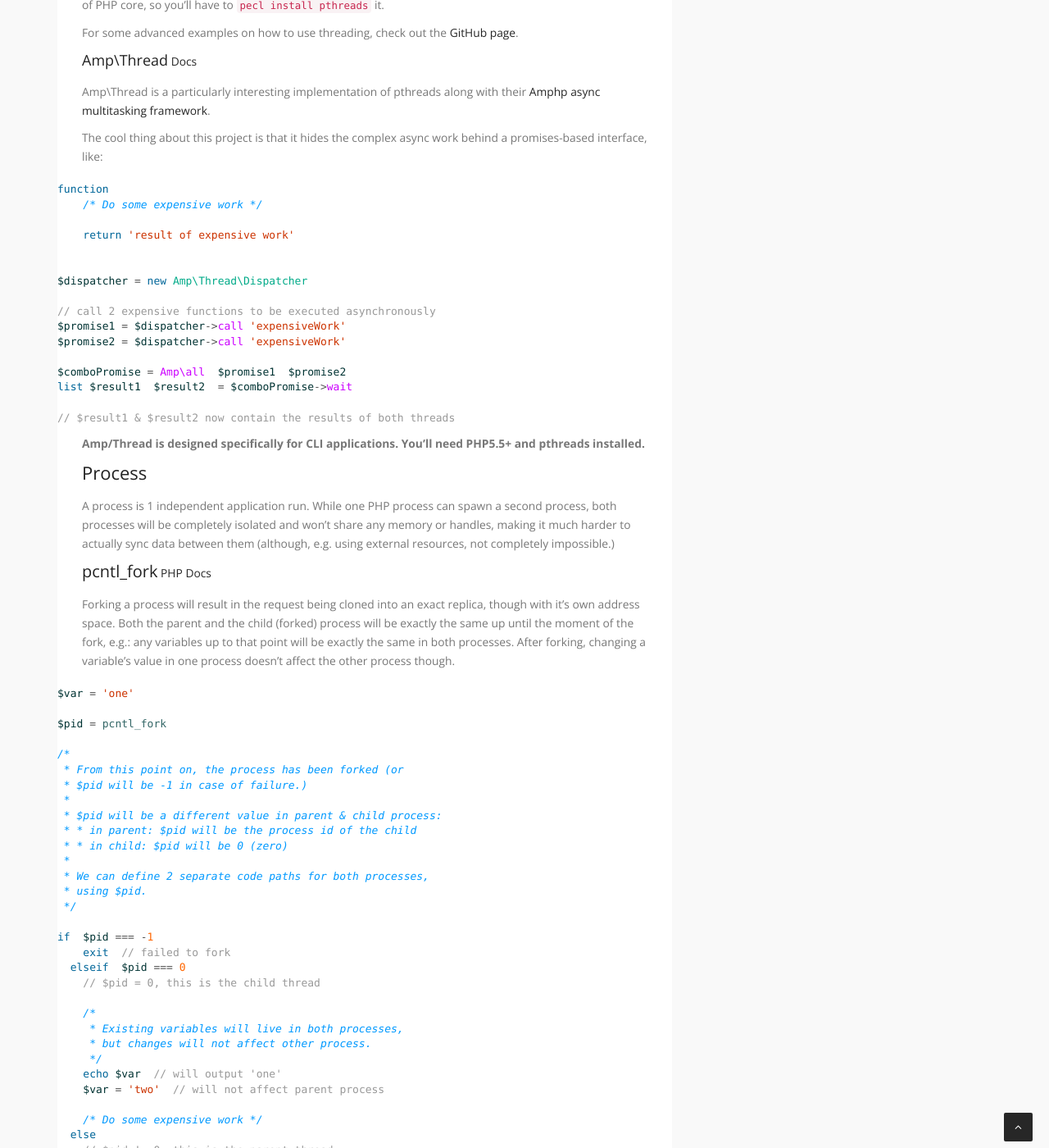
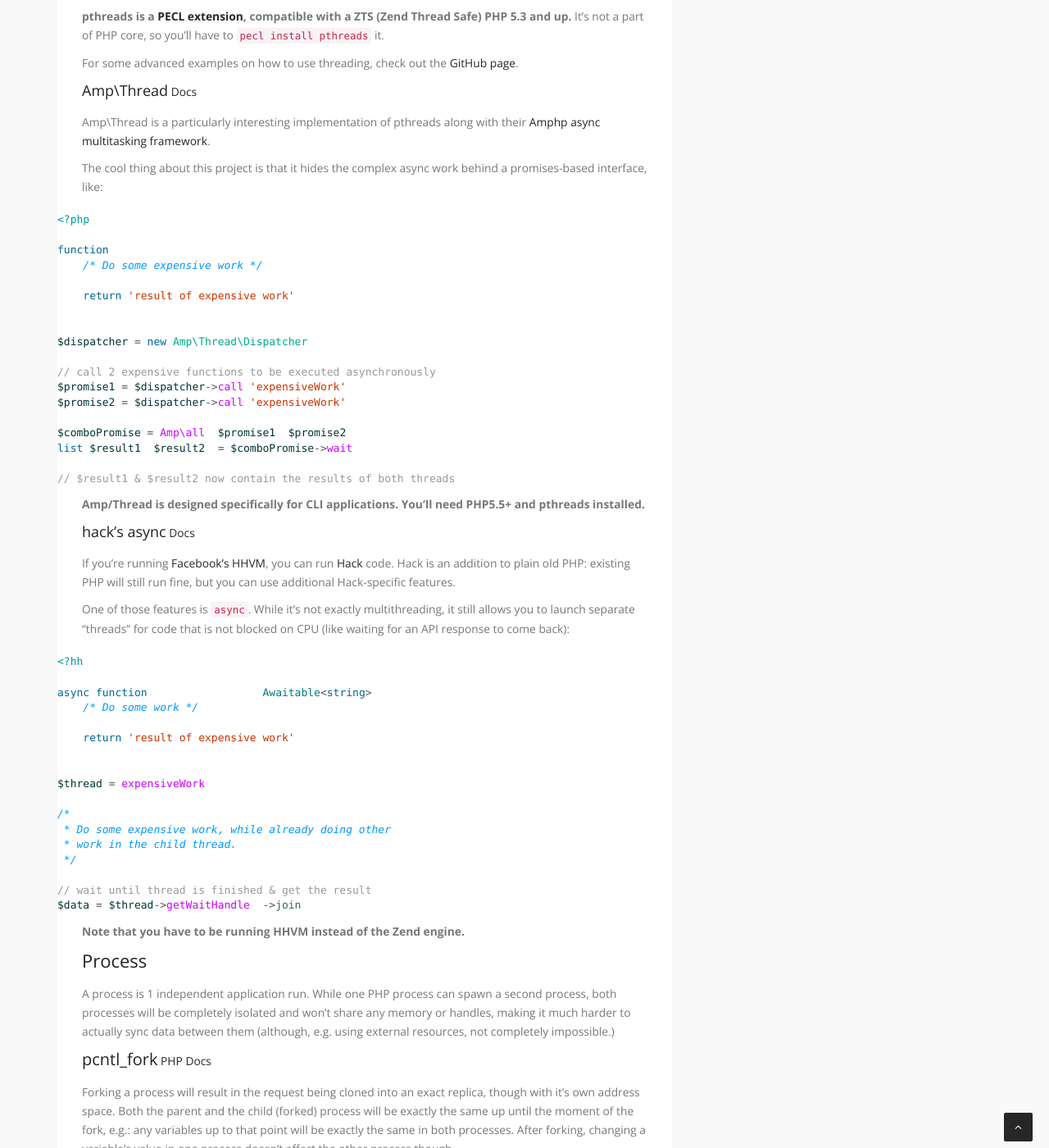
Before and after one commit to matthiasmullie/mullie.eu, a Jekyll site: the page built from _posts/2013-06-19-parallel-processing-multi-tasking-php.md, in a window 1280 px wide and 1400 px high, scrolled down 1620 px. Shown: the whole window at 82% size. Built offline with Jekyll 4.4.1, drawn with Linux system fonts in a browser that asks for light colours; Markdown is read by kramdown in place of the engine named in the settings; some of the changed text lies outside the part shown.

Commit message:
Add hack's async to async post

````diff
--- a/_posts/2013-06-19-parallel-processing-multi-tasking-php.md
+++ b/_posts/2013-06-19-parallel-processing-multi-tasking-php.md
@@ -24,6 +24,8 @@
 The only multithreading solution in PHP is the pthreads extension. In it's most simple form, you'd write code like this to perform work asynchronously:
 
 ```php
+<?php
+
 class ChildThread extends Thread {
     public $data;
 
@@ -63,6 +65,8 @@
 The cool thing about this project is that it hides the complex async work behind a promises-based interface, like:
 
 ```php
+<?php
+
 function expensiveWork() {
     /* Do some expensive work */
 
@@ -83,6 +87,35 @@
 
 **Amp/Thread is designed specifically for CLI applications. You'll need PHP5.5+ and pthreads installed.**
 
+### hack's async
+[Docs](http://docs.hhvm.com/manual/en/hack.async.php)
+
+If you're running [Facebook's HHVM](http://hhvm.com/), you can run [Hack](http://docs.hhvm.com/manual/en/hacklangref.php) code. Hack is an addition to plain old PHP: existing PHP will still run fine, but you can use additional Hack-specific features.
+
+One of those features is `async`. While it's not exactly multithreading, it still allows you to launch separate "threads" for code that is not blocked on CPU (like waiting for an API response to come back):
+
+```hack
+<?hh
+
+async function expensiveWork(): Awaitable<string> {
+    /* Do some work */
+
+    return 'result of expensive work';
+}
+
+$thread = expensiveWork();
+
+/*
+ * Do some expensive work, while already doing other
+ * work in the child thread.
+ */
+
+// wait until thread is finished & get the result
+$data = $thread->getWaitHandle()->join();
+```
+
+**Note that you have to be running HHVM instead of the Zend engine.**
+
 # Process
 
 A process is 1 independent application run. While one PHP process can spawn a second process, both processes will be completely isolated and won't share any memory or handles, making it much harder to actually sync data between them (although, e.g. using external resources, not completely impossible.)
@@ -93,6 +126,8 @@
 Forking a process will result in the request being cloned into an exact replica, though with it's own address space. Both the parent and the child (forked) process will be exactly the same up until the moment of the fork, e.g.: any variables up to that point will be exactly the same in both processes. After forking, changing a variable's value in one process doesn't affect the other process though.
 
 ```php
+<?php
+
 $var = 'one';
 
 $pid = pcntl_fork();
@@ -150,6 +185,8 @@
 **child.php**
 
 ```php
+<?php
+
 /*
  * This is the child process, it'll be launched
  * from the parent process.
@@ -161,6 +198,8 @@
 **parent.php**
 
 ```php
+<?php
+
 /*
  * This is the process being called by the user.
  * From here, we'll launch child process child.php
@@ -200,6 +239,8 @@
 **child.php**
 
 ```php
+<?php
+
 /*
  * This is the child process, it'll be launched
  * from the parent process.
@@ -211,6 +252,8 @@
 **parent.php**
 
 ```php
+<?php
+
 /*
  * This is the process being called. From here,
  * we'll launch child process child.php
````
